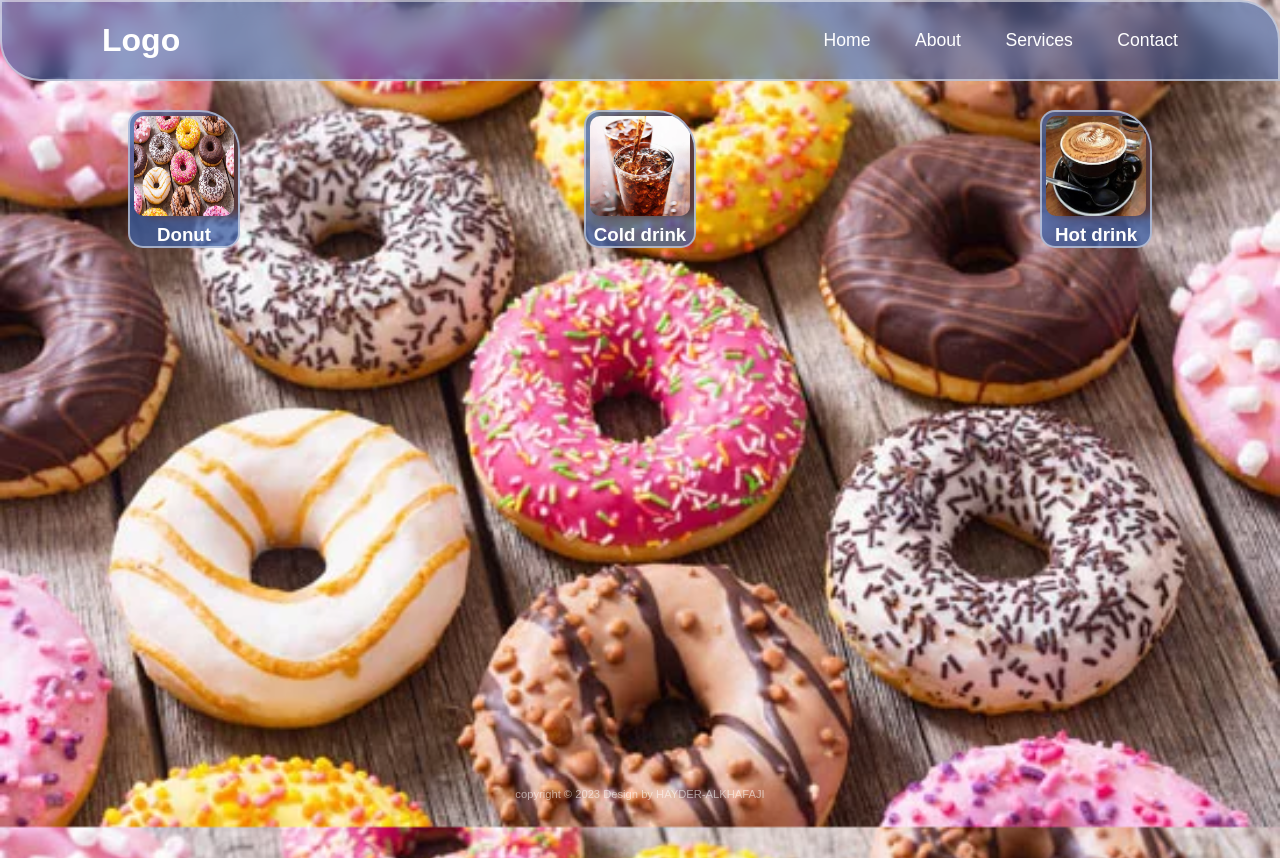
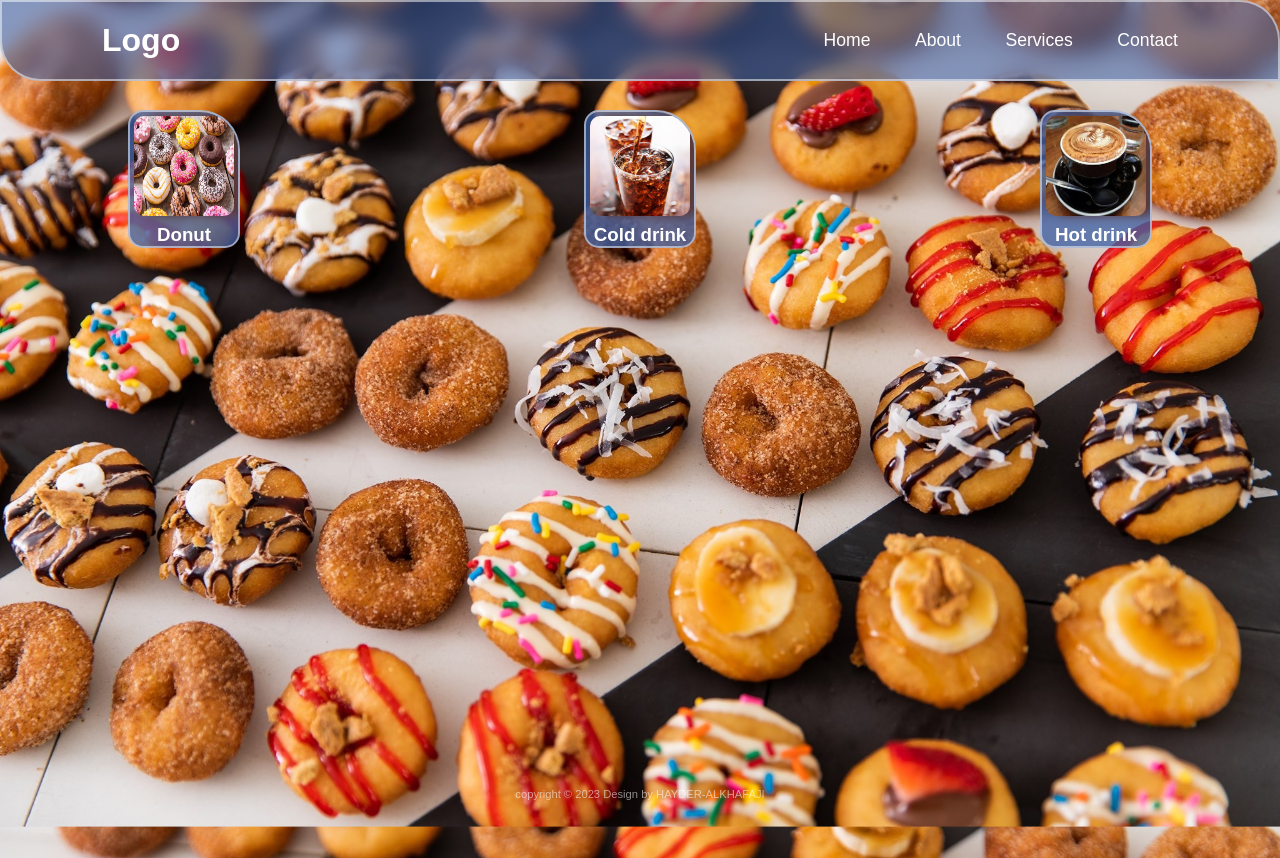
Before and after one commit to h94gg/donuttt, a plain HTML site: page index.html in a window 1280 px wide. Drawn offline with nearby package versions, Linux system fonts and the light colour scheme.

Commit message:
Update d.css

```diff
--- a/d.css
+++ b/d.css
@@ -14,7 +14,7 @@ body{
     justify-content: center;
     align-items: center;
     height: 100vh;
-    background: url(/assets/doughnuts-donuts.webp)   ;
+    background: url(/assets/d1.jpeg);
     background-size: cover;
     background-position: center;
     background-color: black;
```
